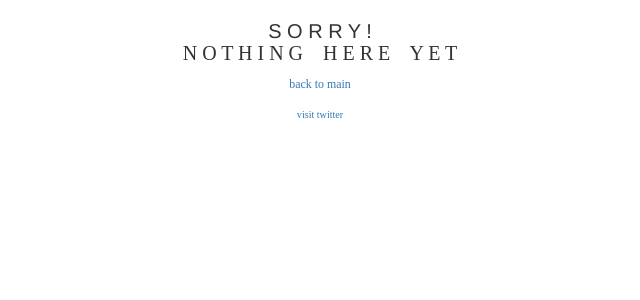
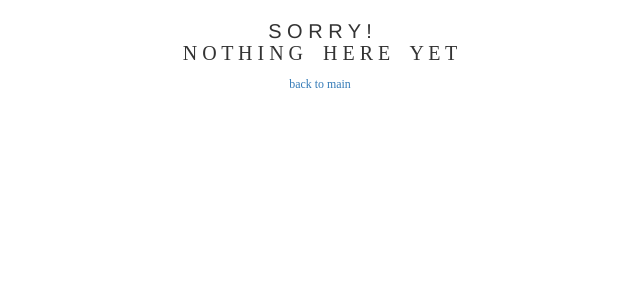
Before and after one commit to livprovance/oliviaprovance.github.io, a Jekyll site: the page RUNNING/index.html, which Jekyll copies as it is, in a window 1280 px wide. Shown: the top 300 px of the page, without its empty margins (320-960 px from the left). Built offline with Jekyll 4.4.1, drawn with Linux system fonts in a browser that asks for light colours.

Commit message:
Update index.html

```diff
--- a/RUNNING/index.html
+++ b/RUNNING/index.html
@@ -378,6 +378,5 @@ summary {
 </div>
 <center>
 <p style="font-family:Helvetica Light"><small><a href="https://oliviaprovance.github.io">back to main</a><small>
-<p style="font-family:Helvetica Light"><a href="https://twitter.com/livprovance">visit twitter</a><br />
 </center>
 </div>
```
